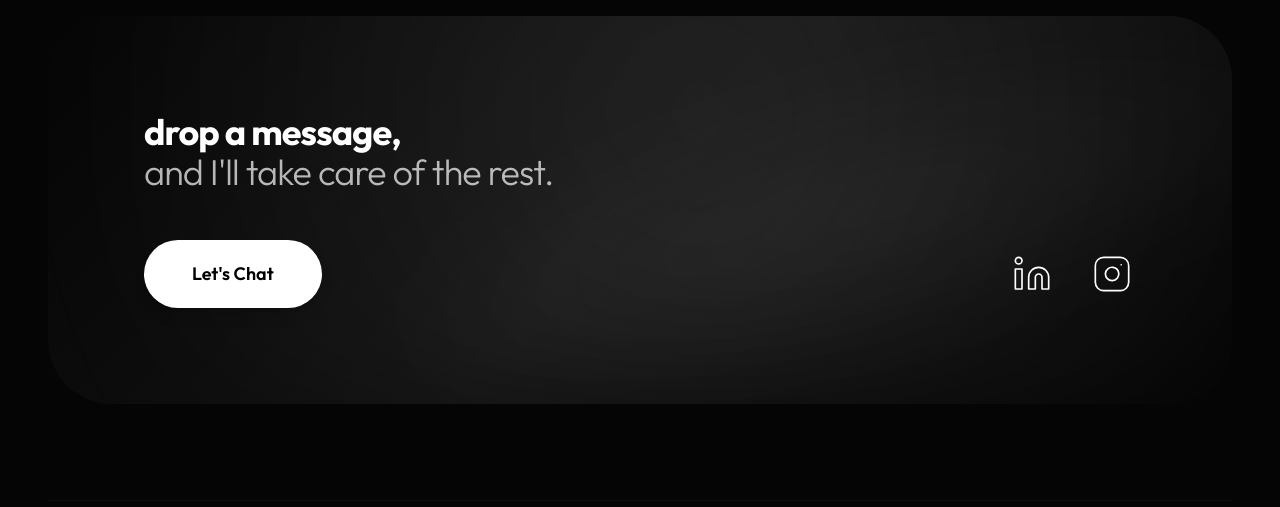
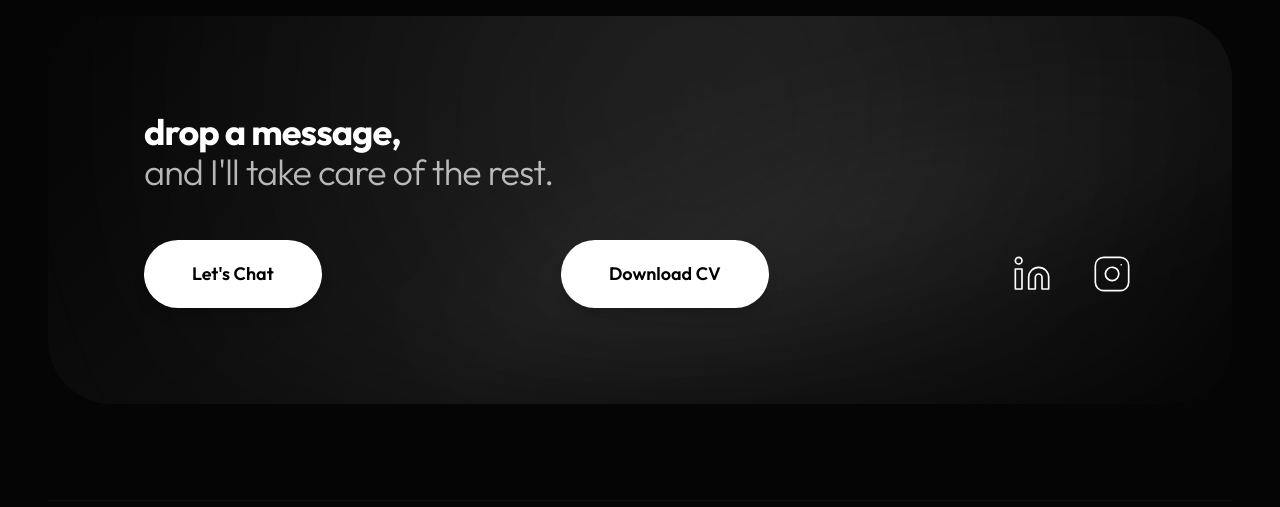
Before and after one commit to nandakbr/Portfolio, a Node server app: page /about in a window 1280 px wide. Shown: the part 2517-3024 px from the top of the page. Run offline with Node 20, Linux system fonts and the light colour scheme; some libraries are stand-ins or nearby versions.

Commit message:
[verified] add CV download button to about page

```diff
--- a/views/about.ejs
+++ b/views/about.ejs
@@ -411,6 +411,10 @@
                         href="mailto:nandaakbar70@gmail.com?subject=Let%E2%80%99s%20Collaborate%21&body=Hi%20there%2C%0A%0AI%27d%20love%20to%20discuss%20a%20potential%20project%20with%20you.%20Here%20are%20the%20details%3A%0A-%20Project%20type%3A%0A-%20Timeline%3A%0A-%20Budget%3A%0A%0ALooking%20forward%20to%20your%20reply%21">
                         Let's Chat
                     </a>
+                    <a class="bg-white text-black px-12 py-5 rounded-full font-semibold text-lg hover:bg-gray-100 dark:bg-white dark:text-black dark:hover:bg-gray-100 transition-colors shadow-lg"
+                        href="/assets/CV_Nanda_Akbar.pdf" download>
+                        Download CV
+                    </a>
                     <div class="flex gap-8 mt-12 md:mt-0">
                         <a class="text-white hover:opacity-70 transition-opacity p-1"
                             href="https://www.linkedin.com/in/nandakbr">
```
